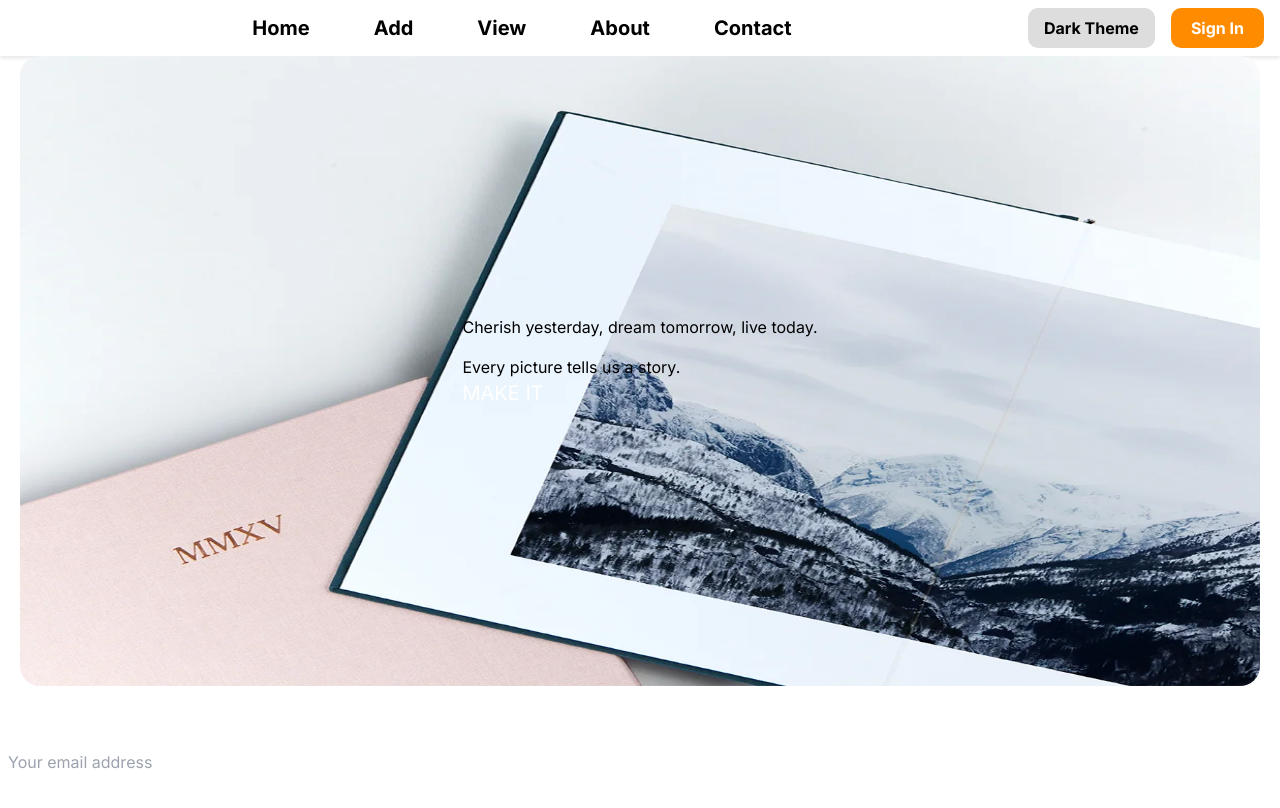
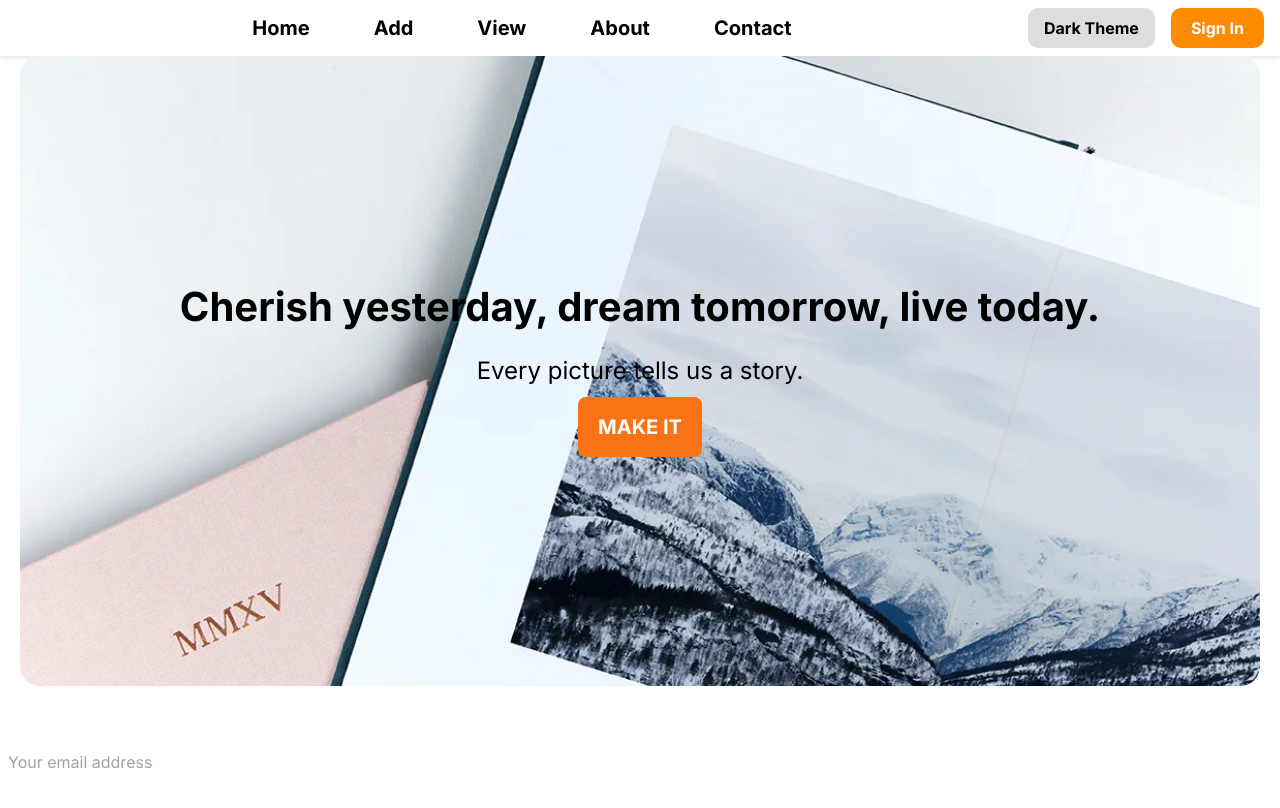
Before and after one commit to muskan901/photo-album, a Next.js app: page / in a window 1280 px wide. Shown: the top 808 px of the page. Built offline with nearby package versions, Linux system fonts and the light colour scheme.

Commit message:
Update Main.js

```diff
--- a/Components/Main.js
+++ b/Components/Main.js
@@ -3,38 +3,60 @@ import Image from "next/image";
 import Link from "next/link";
 
 const Main = () => {
+  const containerStyle = {
+    height: "630px",
+    margin: "20px",
+    marginTop: "0px",
+    position: "relative",
+  };
+
+  const textContainerStyle = {
+    height: "calc(100% - 5px)",
+    width: "100%",
+    display: "flex",
+    justifyContent: "center",
+    alignItems: "center",
+    color: "black",
+    position: "relative",
+    zIndex: 10,
+    textAlign: "center",
+  };
+
+  const buttonStyle = {
+    marginTop: "8px",
+    marginBottom: "4px",
+    backgroundColor: "#F97316", // orange-400
+    padding: "15px 20px",
+    borderRadius: "8px",
+    color: "white",
+    fontSize: "1.25rem", // text-xl
+    fontWeight: "bold",
+    border: "none",
+    cursor: "pointer",
+  };
+
   return (
     <>
-      <div
-        className="bg-container"
-        style={{
-          height: "630px",
-          margin: "20px",
-          marginTop: "0px",
-          position: "relative",
-        }}
-      >
+      <div style={containerStyle}>
         <Image
           src="/bg.png"
           alt="Background Image"
           layout="fill"
-          objectFit="fill"
-          className="bg-image"
+          objectFit="cover"
           style={{ borderRadius: "20px" }}
         />
-        <div
-          className="text-black flex justify-center items-center relative z-10"
-          style={{ height: "calc(100% - 5px)", width: "100%" }}
-        >
-          <div className="text-center mr-10">
-            <h2 className="text-4xl font-bold">
+        <div style={textContainerStyle}>
+          <div>
+            <h2 style={{ fontSize: "2.5rem", fontWeight: "bold" }}>
               Cherish yesterday, dream tomorrow, live today.
             </h2>
-            <h3 className="text-2xl mt-4">Every picture tells us a story.</h3>
+            <h3 style={{ fontSize: "1.5rem", marginTop: "16px" }}>
+              Every picture tells us a story.
+            </h3>
             <Link href="/Add">
-            <button className="mt-8 mb-4 bg-orange-400 px-5 py-3 rounded text-white text-xl font-bold">
-              <h3>MAKE IT</h3>
-            </button>
+              <button style={buttonStyle}>
+                MAKE IT
+              </button>
             </Link>
           </div>
         </div>
```
